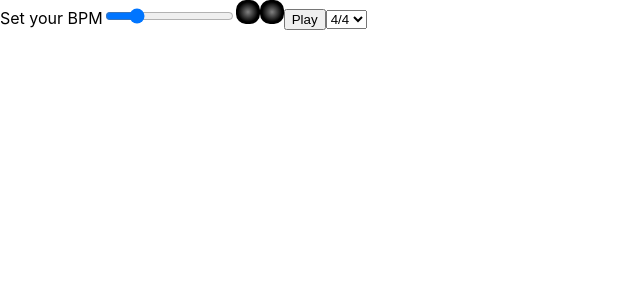
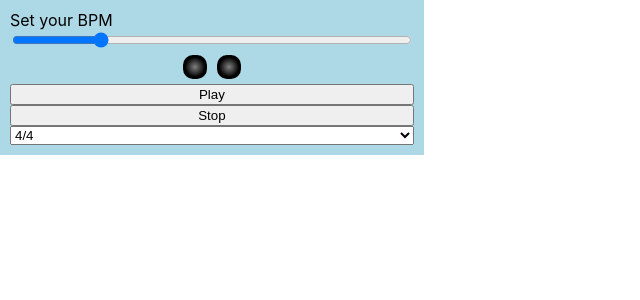
Before and after one commit to ed-commits/Metronome-React-Project, a React (Create React App) app: page / in a window 1280 px wide. Shown: the top 300 px of the page, without its empty margins (0-640 px from the left). Built offline with nearby package versions, Linux system fonts and the light colour scheme.

Commit message:
stop button

```diff
--- a/src/App.css
+++ b/src/App.css
@@ -63,6 +63,9 @@
     border: 2px solid black;
     transition-property: background-image;
     transition-duration: 1s;
+
+    margin: 5px;
+
 }
 
 .circle-on {
@@ -80,4 +83,19 @@
     border: 2px solid black;
     transition-property: background-image;
     transition-duration: 1s;
+
+    margin: 5px;
 }
+
+.metronome-box {
+  background-color: lightblue;
+  display: flex;
+  flex-direction: column;
+  width: 40ch;
+  padding: 10px;
+}
+
+.light-box {
+  display: flex;
+  justify-content: center;
+}
--- a/src/containers/MetronomeContainer.js
+++ b/src/containers/MetronomeContainer.js
@@ -14,7 +14,8 @@ class MetronomeContainer extends Component {
             claveLight: false,
             timeSignature: "4/4",
             timeSignatureCounter: 0,
-            bpm: 60
+            bpm: 60,
+            timer: null
         }
     }
 
@@ -60,8 +61,17 @@ class MetronomeContainer extends Component {
     }
 
     startTimer = () => {
+        if(this.state.timer !== null) {
+            clearTimeout(this.state.timer);
+        }
+
         this.tick();
-        setTimeout(this.startTimer, this.intervalTime() * 1000);
+        this.setState({timer: setTimeout(this.startTimer, this.intervalTime() * 1000)});
+    }
+
+    stopTimer =() => {
+        clearTimeout(this.state.timer);
+        this.setState( { timer: null } );
     }
 
     timeSignature = (event) => {
@@ -69,7 +79,7 @@ class MetronomeContainer extends Component {
     }
 
     intervalTime = () => {
-        return 60/this.state.bpm;
+        return 60 / this.state.bpm;
     }
 
     setBPM = (event) => {
@@ -79,16 +89,21 @@ class MetronomeContainer extends Component {
     render = () => {
         return (
             <>
-                <label for="bpm-slider">Set your BPM</label>
+                <div className="metronome-box">
+                    <label forHTML="bpm-slider">Set your BPM</label>
                     <input type="range" id="bpm-slider" name="bpm" min="10" max="200" default="60" onChange={this.setBPM}></input>
+                    <div className="light-box">
                         <PlaySound id="beat" circleLightSwitch={this.state.beatLight} />
                         <PlaySound id="claves" circleLightSwitch={this.state.claveLight} />
+                    </div>
                     <button onClick={this.startTimer}>Play</button>
+                    <button onClick={this.stopTimer}>Stop</button>
                     <select onChange={this.timeSignature}>
                         <option value="4/4">4/4</option>
                         <option value="2/4">2/4</option>
                         <option value="3/4">3/4</option>
                     </select>
+                </div>
             </>
         )
     }
```
Lines whose indentation alone changed are shown as unchanged.
